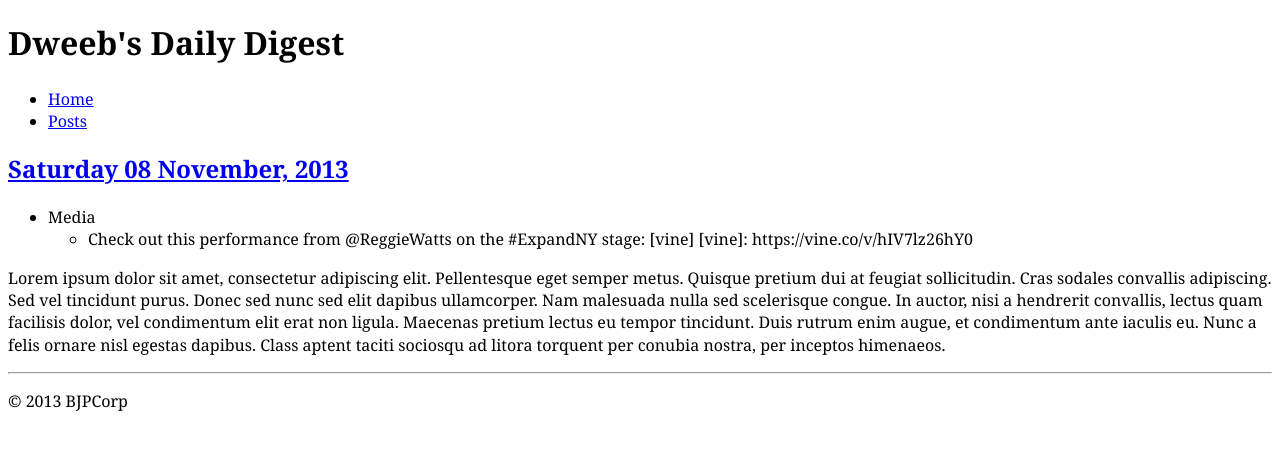
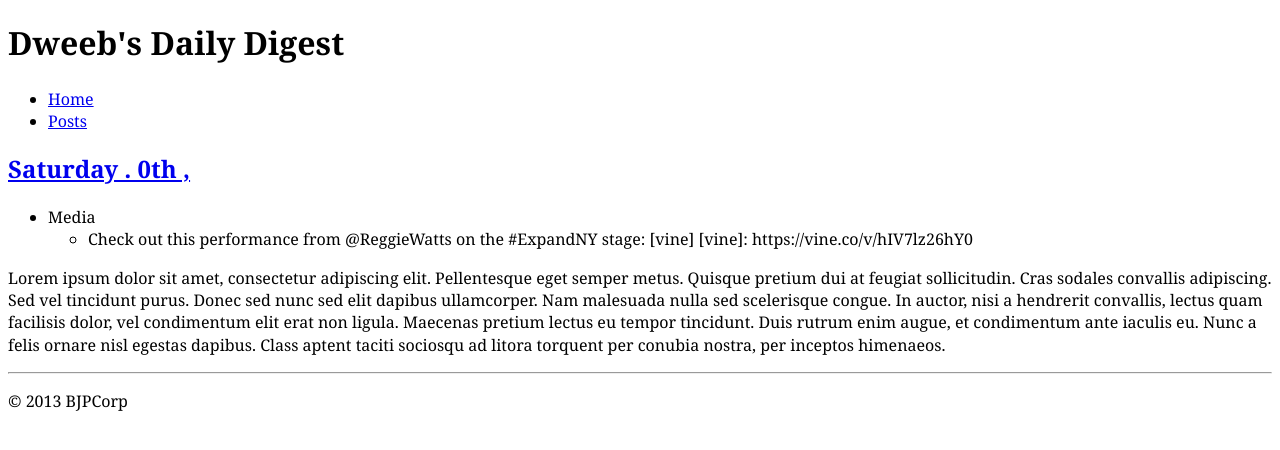
Before and after one commit to bjpcorp/dweebs-daily-digest, a Jekyll site: the page built from index.html, in a window 1280 px wide. Shown: the top 450 px of the page. Built offline with Jekyll 4.4.1, drawn with Linux system fonts in a browser that asks for light colours; Markdown is read by kramdown in place of the engine named in the settings.

Commit message:
Testing date formats

```diff
--- a/index.html
+++ b/index.html
@@ -4,7 +4,25 @@ layout: default
 
 {% for post in site.posts limit:10 %}
 	<div class="post-preview">
-		<h2><a href="{{ post.url }}">{{ post.title }} {{ post.date | date: "%d %B, %Y" }}</a></h2>
+		<h2><a href="{{ post.url }}">{{ post.title }}
+
+		{% assign d = page.date | date: "%d" | plus:'0' %}
+{% assign m = page.date | date: "%B" %}
+
+{% case m %}
+  {% when 'April' or 'May' or 'June' or 'July' %}{{ m }}
+  {% when 'September' %}Sept.
+  {% else %}{{ page.date | date: "%b" }}.
+  {% endcase %}
+{% case d %}
+  {% when 1 or 21 or 31 %}{{ d }}st
+  {% when 2 or 22 %}{{ d }}nd
+  {% when 3 or 23 %}{{ d }}rd
+  {% else %}{{ d }}th
+  {% endcase %},
+{{ page.date | date: "%Y" }}
+
+		</a></h2>
 		{{ post.content | split:'<!--break-->' | first }}
 		{% if post.content contains '<!--break-->' %}
 			<a href="{{ post.url }}">read more</a>
@@ -12,3 +30,8 @@ layout: default
 	</div>
 	<hr>
 {% endfor %}
+
+
+
+
+<!-- Whitespace added for code readability -->
```
